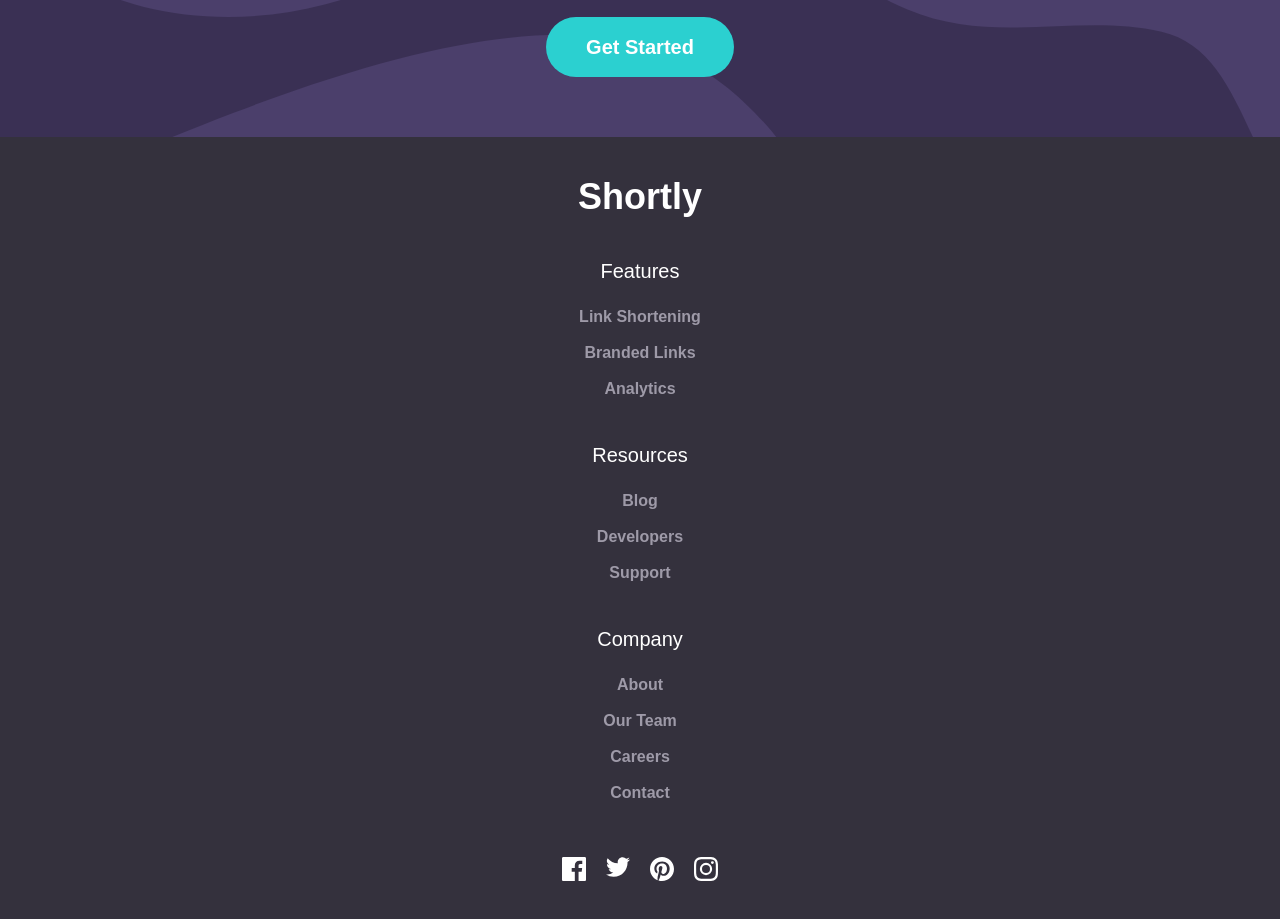
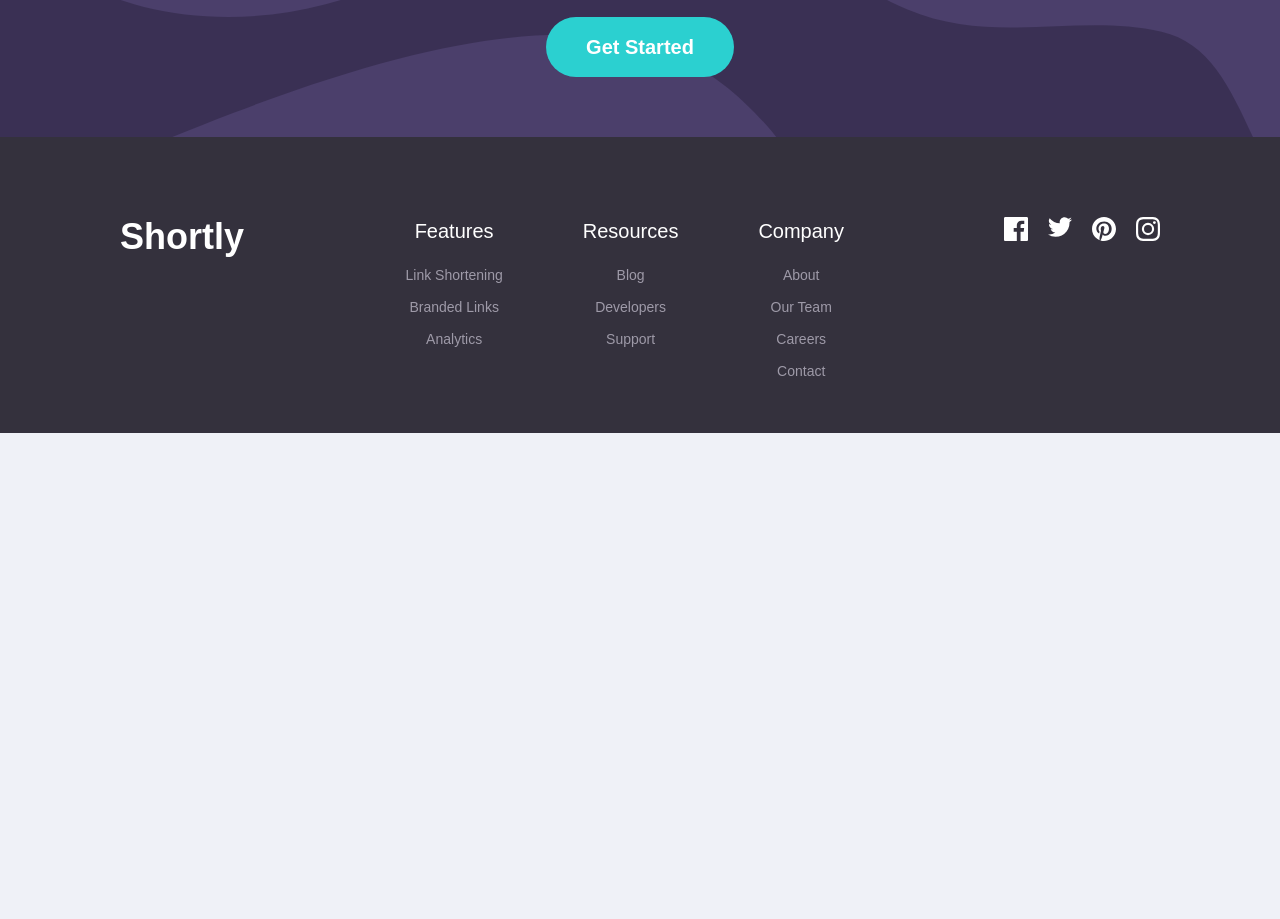
Before and after one commit to ColdLombax/Frontend-Shortly, a React (Create React App) app: page / in a window 1280 px wide. Shown: the part 1800-2719 px from the top of the page. After the commit the page ends 2233 px from the top, so only its background shows below. Built offline with nearby package versions, Linux system fonts and the light colour scheme.

Commit message:
Footer now responsive with both medium and large displays.

```diff
--- a/src/components/Landing/Footer/Footer.jsx
+++ b/src/components/Landing/Footer/Footer.jsx
@@ -8,9 +8,9 @@ function Footer() {
   return (
     <div>
       <Boost />
-      <footer className="flex flex-col items-center p-10 bg-custom-black">
-        <p className="text-white text-4xl font-bold mb-10">Shortly</p>
-        <ul className="text-center">
+      <footer className="flex flex-col items-center p-10 bg-custom-black lg:flex-row lg:items-start">
+        <p className="text-white text-4xl font-bold mb-10 lg:mt-10 lg:mr-16 lg:ml-20 xl:mr-auto xl:ml-20 lg:cursor-pointer lg:hover:text-cyan-base">Shortly</p>
+        <ul className="text-center lg:flex lg:gap-10 lg:mt-10 xl:gap-20 xl:mr-20">
           <li>
             <h3 className="text-white text-xl mb-5">Features</h3>
             <ul className="text-center">
@@ -20,7 +20,7 @@ function Footer() {
             </ul>
           </li>
           <li>
-            <h3 className="text-white text-xl mt-10 mb-5">Resources</h3>
+            <h3 className="text-white text-xl mt-10 mb-5 lg:mt-0">Resources</h3>
             <ul className="text-center">
               <FooterItem name="Blog" />
               <FooterItem name="Developers" />
@@ -28,7 +28,7 @@ function Footer() {
             </ul>
           </li>
           <li>
-            <h3 className="text-white text-xl mt-10 mb-5">Company</h3>
+            <h3 className="text-white text-xl mt-10 mb-5 lg:mt-0">Company</h3>
             <ul className="text-center">
               <FooterItem name="About" />
               <FooterItem name="Our Team" />
--- a/src/components/Landing/Footer/FooterItem.jsx
+++ b/src/components/Landing/Footer/FooterItem.jsx
@@ -7,8 +7,8 @@ import UserContext from '../../../UserContext';
 function FooterItem({ name }) {
   const focusStyle = useContext(UserContext);
   return (
-    <li className="mb-3 font-bold">
-      <a href="#" className={`${focusStyle}`}>{name}</a>
+    <li className="mb-3 font-bold lg:font-medium lg:text-sm">
+      <a href="#" className={`${focusStyle} lg:hover:text-cyan-base`}>{name}</a>
     </li>
   );
 }
--- a/src/components/Landing/Footer/Social.jsx
+++ b/src/components/Landing/Footer/Social.jsx
@@ -7,7 +7,7 @@ import instagram from '../../../assets/icon-instagram.svg';
 
 function Social() {
   return (
-    <ul className="flex gap-5 mt-10">
+    <ul className="flex gap-5 mt-10 lg:ml-20 lg:mr-20">
       <li>
         <img src={facebook} alt="facebook" />
       </li>
```
